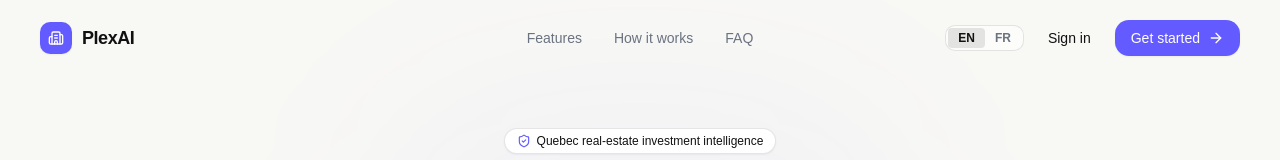
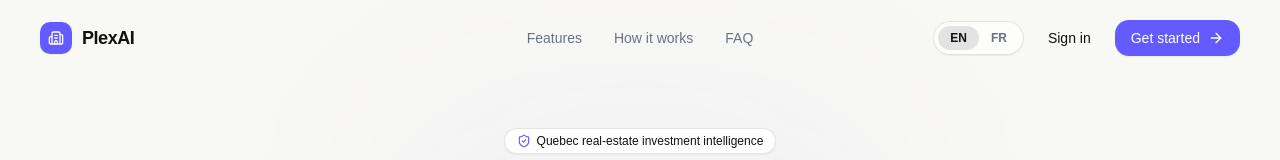
Before and after one commit to nameless-codee/plexai-frontend, a React (Vite) app: page / in a window 1280 px wide. Shown: the top 160 px of the page. Built offline with nearby package versions, Linux system fonts and the light colour scheme.

Commit message:
ui(navbar): align language toggle corner radius with track container

```diff
--- a/src/components/Navbar.jsx
+++ b/src/components/Navbar.jsx
@@ -23,7 +23,6 @@ export function Navbar() {
 		{ label: t.nav.faq, href: "#faq" },
 	];
 
-	// Smooth scroll with fixed header offset
 	const handleScrollTo = (e, href) => {
 		if (href.startsWith("#")) {
 			e.preventDefault();
@@ -84,21 +83,21 @@ export function Navbar() {
 
 				{/* Right: Language Switcher & Action Buttons */}
 				<div className="hidden lg:flex items-center gap-4 z-10">
-					{/* Smooth animated sliding pill for EN / FR */}
-					<div className="flex items-center text-xs font-semibold text-[#6B7280] border border-black/10 rounded-lg p-0.5 bg-white/60 relative">
+					{/* Concentric Pill Language Switcher */}
+					<div className="flex items-center text-xs font-semibold text-[#6B7280] border border-black/10 rounded-full p-1 bg-white/70 relative shadow-2xs">
 						{["EN", "FR"].map((option) => (
 							<button
 								key={option}
 								onClick={() => setLang(option)}
-								className={`relative px-2.5 py-0.5 rounded transition-colors duration-150 z-10 ${
+								className={`relative px-3 py-1 rounded-full text-xs font-semibold transition-colors duration-150 z-10 ${
 									lang === option ? "text-[#111111]" : "hover:text-[#111111]"
 								}`}
 							>
 								{lang === option && (
 									<motion.div
 										layoutId="activeLangIndicator"
-										className="absolute inset-0 bg-black/10 rounded"
-										transition={{ type: "spring", stiffness: 450, damping: 30 }}
+										className="absolute inset-0 bg-black/10 rounded-full"
+										transition={{ type: "spring", stiffness: 500, damping: 35 }}
 									/>
 								)}
 								<span className="relative z-10">{option}</span>
@@ -152,23 +151,23 @@ export function Navbar() {
 					{/* Mobile Language Switcher */}
 					<div className="pt-2 border-t border-black/10 flex items-center justify-between">
 						<span className="text-xs text-[#6B7280]">Langue / Language</span>
-						<div className="flex items-center text-xs font-semibold text-[#6B7280] border border-black/10 rounded-lg p-0.5 bg-white/60 relative">
+						<div className="flex items-center text-xs font-semibold text-[#6B7280] border border-black/10 rounded-full p-1 bg-white/70 relative">
 							{["EN", "FR"].map((option) => (
 								<button
 									key={option}
 									onClick={() => setLang(option)}
-									className={`relative px-3 py-1 rounded transition-colors duration-150 ${
+									className={`relative px-3.5 py-1 rounded-full text-xs font-semibold transition-colors duration-150 ${
 										lang === option ? "text-[#111111]" : "hover:text-[#111111]"
 									}`}
 								>
 									{lang === option && (
 										<motion.div
 											layoutId="activeLangIndicatorMobile"
-											className="absolute inset-0 bg-black/10 rounded"
+											className="absolute inset-0 bg-black/10 rounded-full"
 											transition={{
 												type: "spring",
-												stiffness: 450,
-												damping: 30,
+												stiffness: 500,
+												damping: 35,
 											}}
 										/>
 									)}
```
